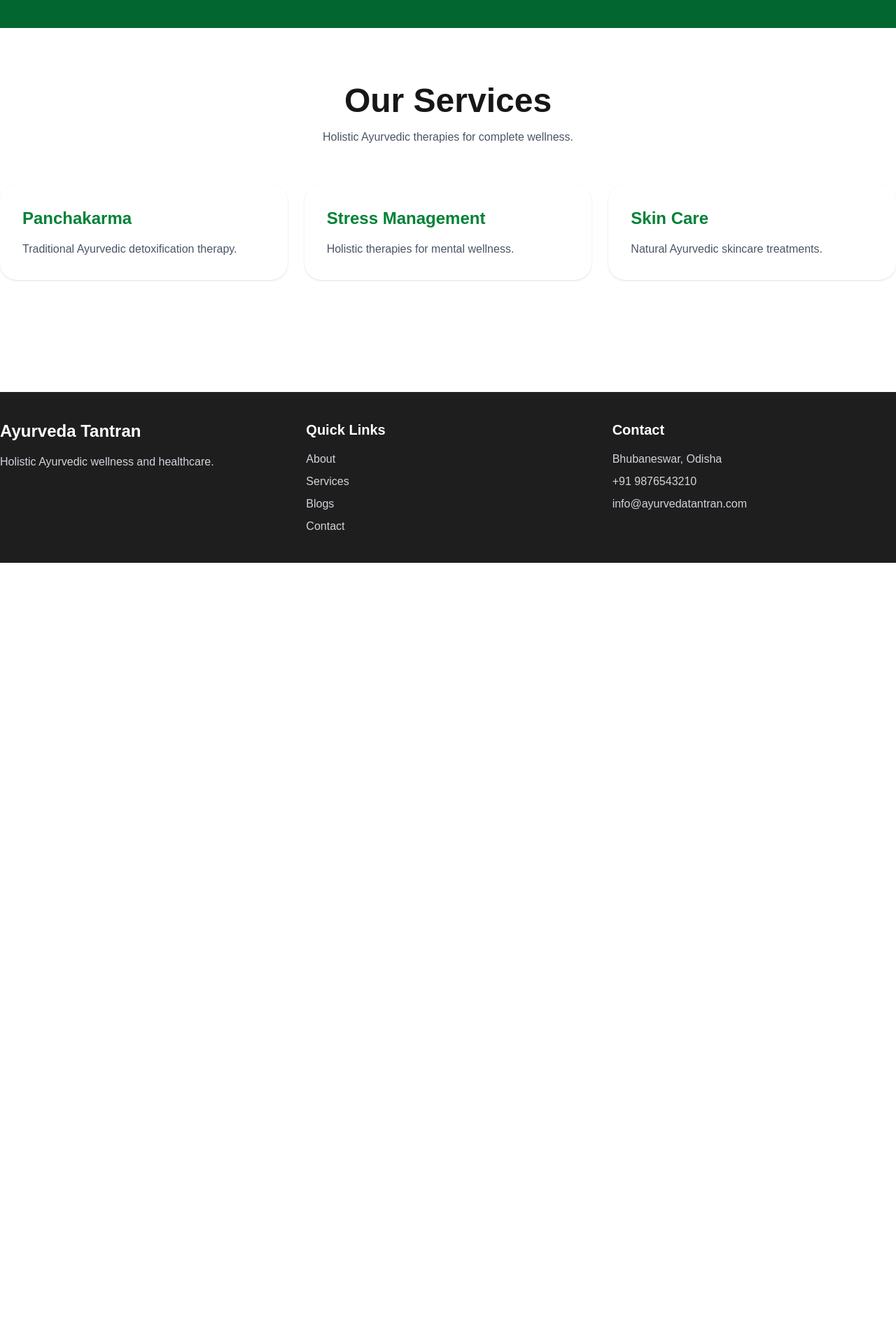
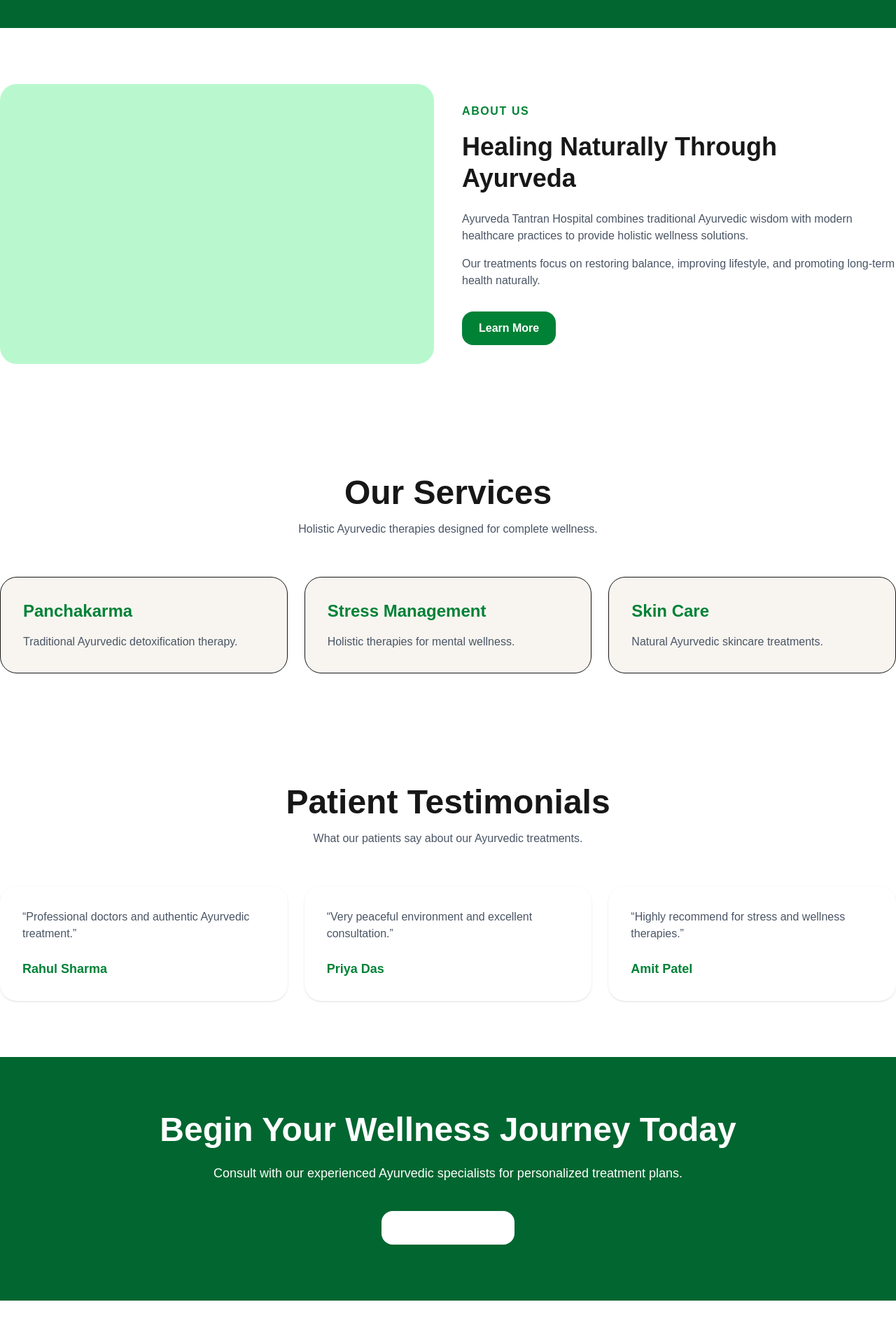
Before and after one commit to utripathy/ayurvedic-tantran-hospital, a Next.js app: page / in a window 1280 px wide. Shown: the part 480-2400 px from the top of the page at 70% size. Before the commit the page ends 1284 px from the top, so only its background shows below. Built offline with nearby package versions, Linux system fonts and the light colour scheme.

Commit message:
Build professional homepage sections

```diff
--- a/src/app/page.tsx
+++ b/src/app/page.tsx
@@ -1,8 +1,11 @@
 
 import Footer from '../components/layout/footer';
 import Navbar from '../components/layout/navbar';
+import AboutPreview from '../features/home/about-preview';
+import CTASection from '../features/home/cta-section';
 import HeroSection from '../features/home/hero-section';
 import ServicesPreview from '../features/home/services-preview';
+import Testimonials from '../features/home/testimonials';
 
 
 export default function HomePage() {
@@ -12,7 +15,13 @@ export default function HomePage() {
 
       <HeroSection />
 
+      <AboutPreview />
+
       <ServicesPreview />
+
+      <Testimonials />
+
+      <CTASection />
 
       <Footer />
     </main>
--- a/src/data/home.ts
+++ b/src/data/home.ts
@@ -4,7 +4,7 @@ export const heroData = {
     "Authentic Ayurvedic treatments and wellness solutions for healthier living.",
 };
 
-export const servicesPreview = [
+export const servicesData = [
   {
     title: "Panchakarma",
     description:
@@ -21,3 +21,23 @@ export const servicesPreview = [
       "Natural Ayurvedic skincare treatments.",
   },
 ];
+
+export const testimonialsData = [
+  {
+    name: "Rahul Sharma",
+    review:
+      "Professional doctors and authentic Ayurvedic treatment.",
+  },
+
+  {
+    name: "Priya Das",
+    review:
+      "Very peaceful environment and excellent consultation.",
+  },
+
+  {
+    name: "Amit Patel",
+    review:
+      "Highly recommend for stress and wellness therapies.",
+  },
+];
--- /dev/null
+++ b/src/features/home/about-preview.tsx
@@ -0,0 +1,41 @@
+import Button from "@/src/components/ui/button";
+
+export default function AboutPreview() {
+  return (
+    <section className="py-20">
+      <div className="container-custom grid items-center gap-10 md:grid-cols-2">
+        <div>
+          <div className="h-[400px] rounded-3xl bg-green-200" />
+        </div>
+
+        <div>
+          <span className="font-semibold uppercase tracking-widest text-green-700">
+            About Us
+          </span>
+
+          <h2 className="mt-4 text-4xl font-bold leading-tight">
+            Healing Naturally Through Ayurveda
+          </h2>
+
+          <p className="mt-6 text-gray-600">
+            Ayurveda Tantran Hospital combines traditional
+            Ayurvedic wisdom with modern healthcare practices
+            to provide holistic wellness solutions.
+          </p>
+
+          <p className="mt-4 text-gray-600">
+            Our treatments focus on restoring balance,
+            improving lifestyle, and promoting long-term
+            health naturally.
+          </p>
+
+          <div className="mt-8">
+            <Button>
+              Learn More
+            </Button>
+          </div>
+        </div>
+      </div>
+    </section>
+  );
+}
--- /dev/null
+++ b/src/features/home/cta-section.tsx
@@ -0,0 +1,24 @@
+import Button from "@/src/components/ui/button";
+
+export default function CTASection() {
+  return (
+    <section className="bg-green-800 py-20 text-white">
+      <div className="container-custom text-center">
+        <h2 className="text-4xl font-bold md:text-5xl">
+          Begin Your Wellness Journey Today
+        </h2>
+
+        <p className="mx-auto mt-6 max-w-2xl text-lg">
+          Consult with our experienced Ayurvedic specialists
+          for personalized treatment plans.
+        </p>
+
+        <div className="mt-10">
+          <Button className="bg-white text-green-700 hover:bg-gray-100">
+            Book Appointment
+          </Button>
+        </div>
+      </div>
+    </section>
+  );
+}
--- a/src/features/home/services-preview.tsx
+++ b/src/features/home/services-preview.tsx
@@ -1,21 +1,20 @@
 import SectionHeading from "@/src/components/ui/section-heading";
-import { servicesPreview } from "@/src/data/home";
-
+import { servicesData } from "@/src/data/home";
 
 export default function ServicesPreview() {
   return (
-    <section className="py-20">
+    <section className="bg-white py-20">
       <div className="container-custom">
         <SectionHeading
           title="Our Services"
-          subtitle="Holistic Ayurvedic therapies for complete wellness."
+          subtitle="Holistic Ayurvedic therapies designed for complete wellness."
         />
 
         <div className="grid gap-6 md:grid-cols-3">
-          {servicesPreview.map((service) => (
+          {servicesData.map((service) => (
             <div
               key={service.title}
-              className="rounded-3xl bg-white p-8 shadow-sm"
+              className="rounded-3xl border bg-[#f8f5f0] p-8 transition hover:-translate-y-2"
             >
               <h3 className="text-2xl font-semibold text-green-700">
                 {service.title}
--- /dev/null
+++ b/src/features/home/testimonials.tsx
@@ -0,0 +1,33 @@
+import SectionHeading from "@/src/components/ui/section-heading";
+import { testimonialsData } from "@/src/data/home";
+
+
+export default function Testimonials() {
+  return (
+    <section className="py-20">
+      <div className="container-custom">
+        <SectionHeading
+          title="Patient Testimonials"
+          subtitle="What our patients say about our Ayurvedic treatments."
+        />
+
+        <div className="grid gap-6 md:grid-cols-3">
+          {testimonialsData.map((testimonial) => (
+            <div
+              key={testimonial.name}
+              className="rounded-3xl bg-white p-8 shadow-sm"
+            >
+              <p className="text-gray-600">
+                “{testimonial.review}”
+              </p>
+
+              <h4 className="mt-6 text-lg font-semibold text-green-700">
+                {testimonial.name}
+              </h4>
+            </div>
+          ))}
+        </div>
+      </div>
+    </section>
+  );
+}
```
